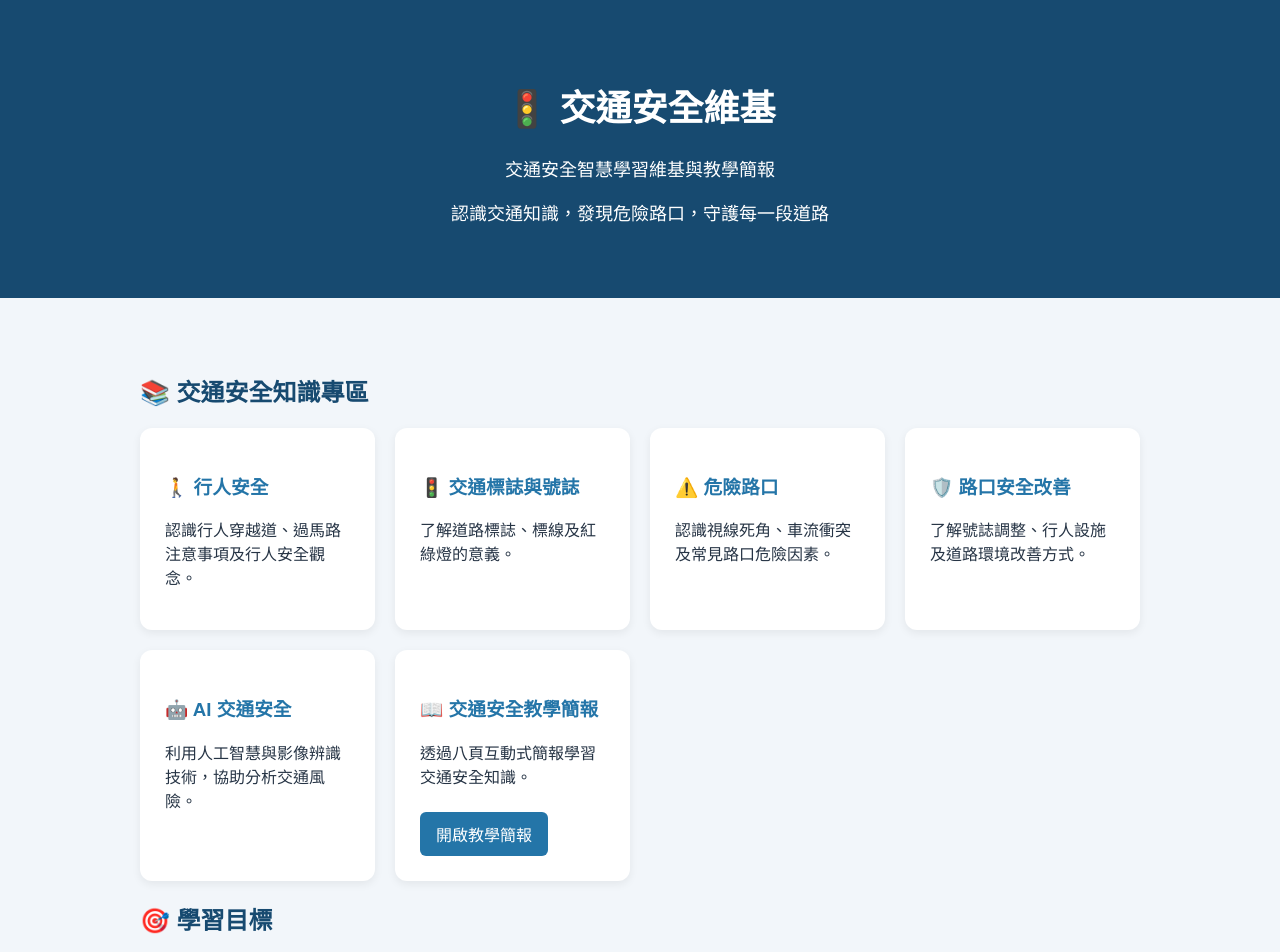
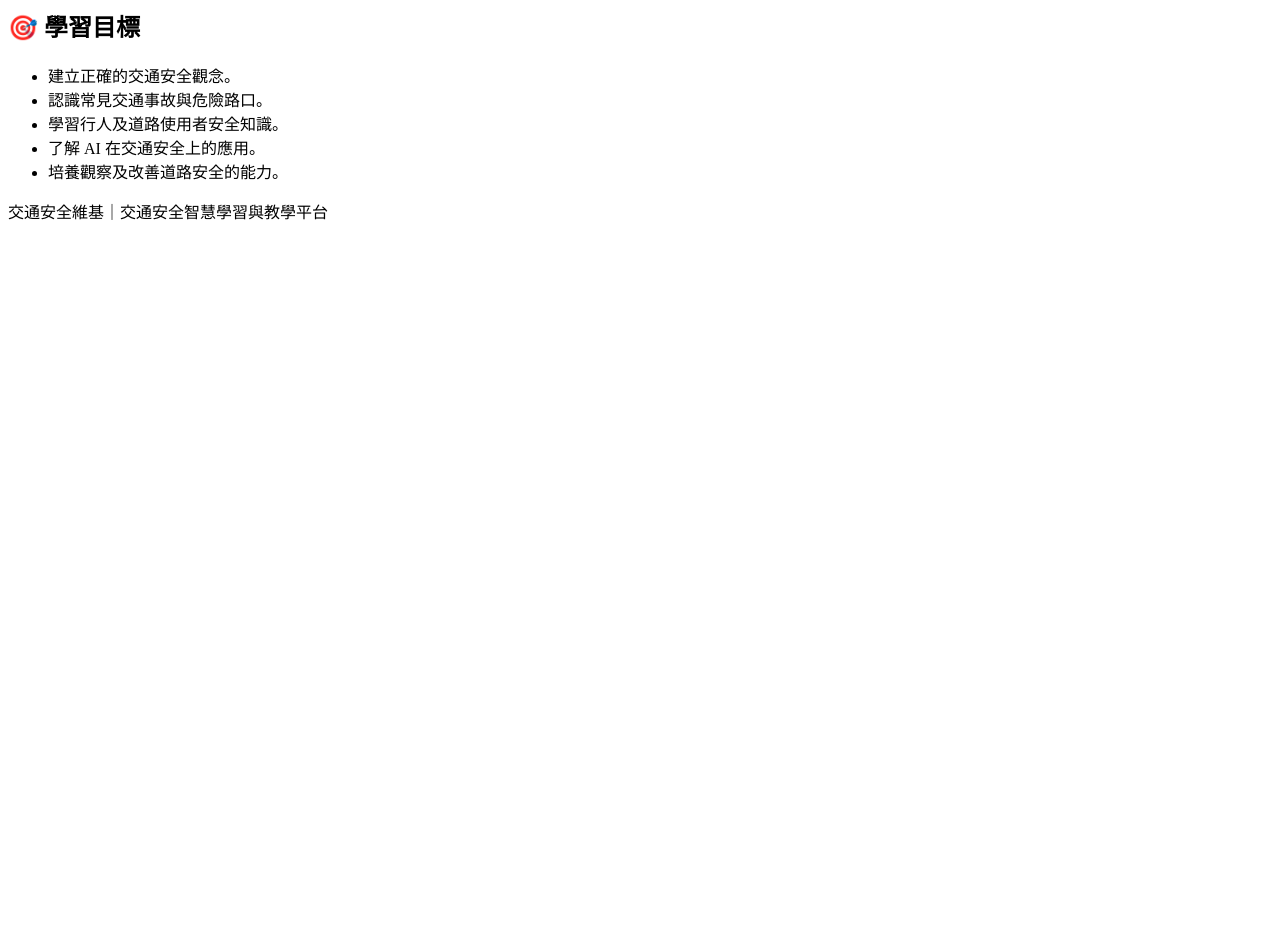
Before and after one commit to d1124251013-del/traffic-safety-wiki, a plain HTML site: page index.html in a window 1280 px wide. Shown: the top 952 px of the page. After the commit the page ends 800 px from the top, so only its background shows below. Drawn offline with Linux system fonts and the light colour scheme.

Commit message:
Update index.html

```diff
--- a/index.html
+++ b/index.html
@@ -1,104 +1,3 @@
-<!DOCTYPE html>
-<html lang="zh-Hant">
-<head>
-<meta charset="UTF-8">
-<meta name="viewport" content="width=device-width, initial-scale=1.0">
-<title>交通安全維基</title>
-<style>
-body {
-    margin: 0;
-    font-family: Arial, sans-serif;
-    background: #f2f6fa;
-    color: #263445;
-}
-header {
-    background: #174a70;
-    color: white;
-    text-align: center;
-    padding: 55px 20px;
-}
-header h1 { font-size: 36px; }
-header p { font-size: 18px; }
-main {
-    max-width: 1000px;
-    margin: 35px auto;
-    padding: 20px;
-}
-h2 { color: #174a70; }
-.grid {
-    display: grid;
-    grid-template-columns: repeat(auto-fit,minmax(230px,1fr));
-    gap: 20px;
-}
-.card {
-    background: white;
-    padding: 25px;
-    border-radius: 12px;
-    box-shadow: 0 3px 10px #0001;
-}
-.card h3 { color: #2475a8; }
-a {
-    display: inline-block;
-    background: #2475a8;
-    color: white;
-    text-decoration: none;
-    padding: 10px 16px;
-    border-radius: 6px;
-    margin-top: 8px;
-}
-a:hover { background: #174a70; }
-footer {
-    background: #174a70;
-    color: white;
-    text-align: center;
-    padding: 20px;
-    margin-top: 40px;
-}
-</style>
-</head>
-<body>
-
-<header>
-<h1>🚦 交通安全維基</h1>
-<p>交通安全智慧學習維基與教學簡報</p>
-<p>認識交通知識，發現危險路口，守護每一段道路</p>
-</header>
-
-<main>
-<h2>📚 交通安全知識專區</h2>
-<div class="grid">
-
-<div class="card">
-<h3>🚶 行人安全</h3>
-<p>認識行人穿越道、過馬路注意事項及行人安全觀念。</p>
-</div>
-
-<div class="card">
-<h3>🚦 交通標誌與號誌</h3>
-<p>了解道路標誌、標線及紅綠燈的意義。</p>
-</div>
-
-<div class="card">
-<h3>⚠️ 危險路口</h3>
-<p>認識視線死角、車流衝突及常見路口危險因素。</p>
-</div>
-
-<div class="card">
-<h3>🛡️ 路口安全改善</h3>
-<p>了解號誌調整、行人設施及道路環境改善方式。</p>
-</div>
-
-<div class="card">
-<h3>🤖 AI 交通安全</h3>
-<p>利用人工智慧與影像辨識技術，協助分析交通風險。</p>
-</div>
-
-<div class="card">
-<h3>📖 交通安全教學簡報</h3>
-<p>透過八頁互動式簡報學習交通安全知識。</p>
-<a href="slides.html">開啟教學簡報</a>
-</div>
-
 </div>
 
 <h2>🎯 學習目標</h2>
```
